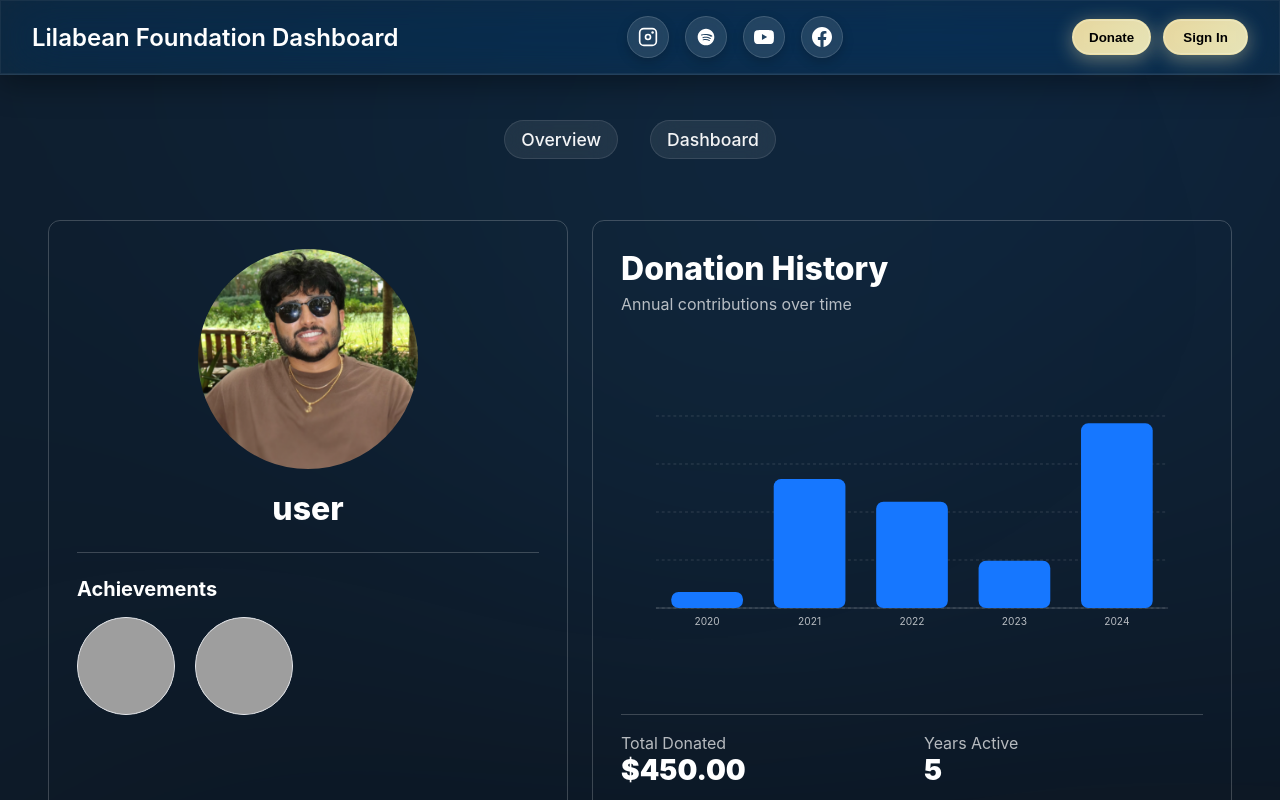
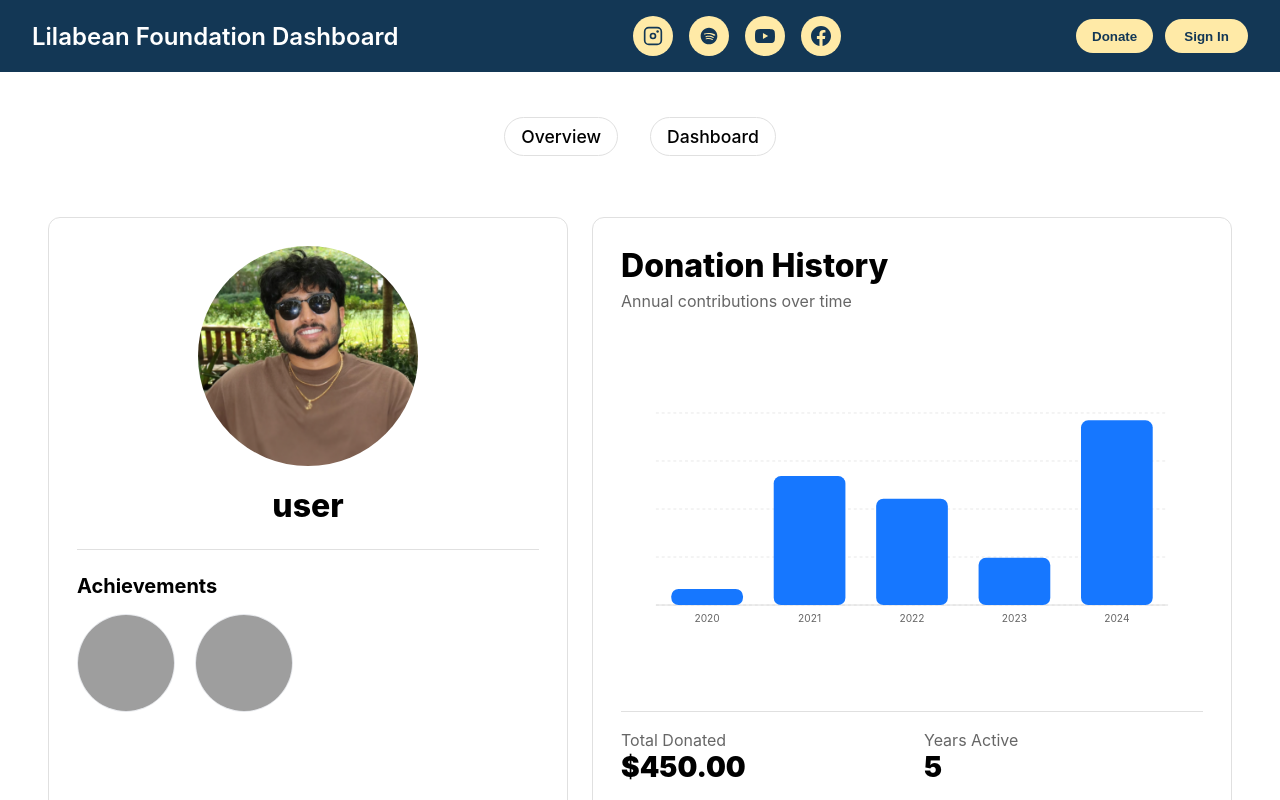
Before and after one commit to cfgcolumbus25/Team-7, a React (Vite) app in the folder frontend/: page /admin in a window 1280 px wide. Shown: the top 800 px of the page. Built offline with nearby package versions, Linux system fonts and the light colour scheme; grey boxes are pictures that could not be loaded.

Commit message:
changed styling back to light

```diff
--- a/frontend/src/components/ResearchTimeline.jsx
+++ b/frontend/src/components/ResearchTimeline.jsx
@@ -44,7 +44,7 @@ const YearLabel = styled(Typography)(({ position }) => ({
   left: `calc(${position}% - 20px)`, // center the label under the thumb
   fontWeight: 'bold',
   fontSize: '1.1rem',
-  color: '#fff',
+  color: '#000',
   pointerEvents: 'none',
   minWidth: '40px',
   textAlign: 'center',
@@ -58,23 +58,18 @@ const TilesGrid = styled(Box)(({ theme }) => ({
   marginTop: theme.spacing(4),
 }));
 
-// styled research tile card with glassy effect
+// styled research tile card
 const ResearchTile = styled(Card)(({ theme }) => ({
   height: '100%',
   display: 'flex',
   flexDirection: 'column',
-  background: 'rgba(19, 55, 85, 0.3)',
-  backdropFilter: 'blur(25px) saturate(180%)',
-  WebkitBackdropFilter: 'blur(25px) saturate(180%)',
-  border: '1px solid rgba(255, 255, 255, 0.15)',
-  borderRadius: '20px',
+  background: '#ffffff',
+  border: '1px solid #e0e0e0',
+  borderRadius: '12px',
   transition: 'all 0.3s ease-in-out',
-  boxShadow: '0 8px 32px 0 rgba(0, 0, 0, 0.3), 0 0 0 1px rgba(255, 255, 255, 0.05) inset',
+  boxShadow: '0 2px 8px rgba(0, 0, 0, 0.1)',
   '&:hover': {
-    transform: 'translateY(-8px)',
-    boxShadow: '0 12px 48px rgba(19, 55, 85, 0.5), 0 0 0 1px rgba(255, 255, 255, 0.1) inset',
-    background: 'rgba(19, 55, 85, 0.4)',
-    border: '1px solid rgba(255, 255, 255, 0.25)',
+    boxShadow: '0 4px 12px rgba(0, 0, 0, 0.15)',
   },
 }));
 
@@ -169,10 +164,10 @@ export default function ResearchTimeline({ selectedYear, setSelectedYear }) {
         gutterBottom
         sx={{
           mb: 4,
-          fontWeight: 'bold',
+          fontWeight: 800,
+          fontSize: '2.5rem',
           textAlign: 'center',
-          color: '#fff',
-          textShadow: '0 0 20px rgba(19, 55, 85, 0.5)',
+          color: '#000',
         }}
       >
         VIEW DONOR IMPACT
@@ -216,13 +211,13 @@ export default function ResearchTimeline({ selectedYear, setSelectedYear }) {
         {researchTiles.map((tile) => (
           <ResearchTile key={tile.id}>
             <CardContent sx={{ flexGrow: 1 }}>
-              <Typography variant="h6" component="h3" gutterBottom sx={{ fontWeight: 'bold', color: '#fff' }}>
+              <Typography variant="h6" component="h3" gutterBottom sx={{ fontWeight: 'bold', color: '#000' }}>
                 {tile.title}
               </Typography>
-              <Typography variant="body2" sx={{ mb: 2, color: 'rgba(255, 255, 255, 0.7)' }}>
+              <Typography variant="body2" sx={{ mb: 2, color: 'rgba(0, 0, 0, 0.7)' }}>
                 {tile.impact}
               </Typography>
-              <Typography variant="h6" sx={{ mb: 2, fontWeight: 'bold', color: '#64b5f6', textShadow: '0 0 10px rgba(100, 181, 246, 0.5)' }}>
+              <Typography variant="h6" sx={{ mb: 2, fontWeight: 'bold', color: '#000' }}>
                 {tile.money}
               </Typography>
               <Button
@@ -231,16 +226,14 @@ export default function ResearchTimeline({ selectedYear, setSelectedYear }) {
                 fullWidth
                 onClick={() => handleOpenPopup(tile.id)}
                 sx={{
-                  background: 'rgba(19, 55, 85, 0.4)',
-                  border: '1px solid rgba(255, 255, 255, 0.2)',
-                  color: '#fff',
-                  backdropFilter: 'blur(10px)',
-                  WebkitBackdropFilter: 'blur(10px)',
+                  background: '#FFEAA7',
+                  border: 'none',
+                  color: '#000',
                   borderRadius: '20px',
+                  fontWeight: 600,
                   '&:hover': {
-                    background: 'rgba(19, 55, 85, 0.6)',
-                    border: '1px solid rgba(255, 255, 255, 0.3)',
-                    boxShadow: '0 4px 16px rgba(19, 55, 85, 0.5)',
+                    background: '#FFEAA7',
+                    opacity: 0.9,
                   }
                 }}
               >
@@ -259,66 +252,62 @@ export default function ResearchTimeline({ selectedYear, setSelectedYear }) {
         fullWidth
         PaperProps={{
           sx: {
-            background: 'rgba(19, 55, 85, 0.5)',
-            backdropFilter: 'blur(40px) saturate(180%)',
-            WebkitBackdropFilter: 'blur(40px) saturate(180%)',
-            border: '1px solid rgba(255, 255, 255, 0.15)',
-            borderRadius: '24px',
-            boxShadow: '0 8px 32px 0 rgba(0, 0, 0, 0.4), 0 0 0 1px rgba(255, 255, 255, 0.1) inset',
+            background: '#ffffff',
+            border: '1px solid #e0e0e0',
+            borderRadius: '12px',
+            boxShadow: '0 4px 16px rgba(0, 0, 0, 0.15)',
           }
         }}
       >
-        <DialogTitle sx={{ m: 0, p: 2, display: 'flex', justifyContent: 'space-between', alignItems: 'center', color: '#fff' }}>
+        <DialogTitle sx={{ m: 0, p: 2, display: 'flex', justifyContent: 'space-between', alignItems: 'center', color: '#000' }}>
           {selectedTile?.title}
           <IconButton
             aria-label="close"
             onClick={handleClosePopup}
             sx={{
-              color: 'rgba(255, 255, 255, 0.7)',
+              color: 'rgba(0, 0, 0, 0.7)',
               '&:hover': {
-                color: '#fff',
-                background: 'rgba(255, 255, 255, 0.1)',
+                color: '#000',
+                background: 'rgba(0, 0, 0, 0.1)',
               }
             }}
           >
             <CloseIcon />
           </IconButton>
         </DialogTitle>
-        <DialogContent dividers sx={{ color: '#fff', borderColor: 'rgba(255, 255, 255, 0.1)' }}>
-          <Typography variant="body1" paragraph sx={{ color: 'rgba(255, 255, 255, 0.9)' }}>
+        <DialogContent dividers sx={{ color: '#000', borderColor: 'rgba(0, 0, 0, 0.1)' }}>
+          <Typography variant="body1" paragraph sx={{ color: 'rgba(0, 0, 0, 0.9)' }}>
             {selectedTile?.summary}
           </Typography>
           <Box sx={{ mt: 2 }}>
-            <Typography variant="subtitle2" sx={{ color: 'rgba(255, 255, 255, 0.7)' }} gutterBottom>
+            <Typography variant="subtitle2" sx={{ color: 'rgba(0, 0, 0, 0.7)' }} gutterBottom>
               Funding Amount:
             </Typography>
-            <Typography variant="h6" sx={{ fontWeight: 'bold', color: '#64b5f6', textShadow: '0 0 10px rgba(100, 181, 246, 0.5)' }}>
+            <Typography variant="h6" sx={{ fontWeight: 'bold', color: '#000' }}>
               {selectedTile?.money}
             </Typography>
           </Box>
           <Box sx={{ mt: 2 }}>
-            <Typography variant="subtitle2" sx={{ color: 'rgba(255, 255, 255, 0.7)' }} gutterBottom>
+            <Typography variant="subtitle2" sx={{ color: 'rgba(0, 0, 0, 0.7)' }} gutterBottom>
               Impact:
             </Typography>
-            <Typography variant="body2" sx={{ color: 'rgba(255, 255, 255, 0.9)' }}>
+            <Typography variant="body2" sx={{ color: 'rgba(0, 0, 0, 0.9)' }}>
               {selectedTile?.impact}
             </Typography>
           </Box>
         </DialogContent>
-        <DialogActions sx={{ p: 2, borderTop: '1px solid rgba(255, 255, 255, 0.1)' }}>
+        <DialogActions sx={{ p: 2, borderTop: '1px solid rgba(0, 0, 0, 0.1)' }}>
           <Button
             onClick={handleClosePopup}
             sx={{
-              background: 'rgba(19, 55, 85, 0.4)',
-              border: '1px solid rgba(255, 255, 255, 0.2)',
-              color: '#fff',
-              backdropFilter: 'blur(10px)',
-              WebkitBackdropFilter: 'blur(10px)',
+              background: '#FFEAA7',
+              border: 'none',
+              color: '#000',
               borderRadius: '20px',
+              fontWeight: 600,
               '&:hover': {
-                background: 'rgba(19, 55, 85, 0.6)',
-                border: '1px solid rgba(255, 255, 255, 0.3)',
-                boxShadow: '0 4px 16px rgba(19, 55, 85, 0.5)',
+                background: '#FFEAA7',
+                opacity: 0.9,
               }
             }}
           >
--- a/frontend/src/pages/AdminDashboard.jsx
+++ b/frontend/src/pages/AdminDashboard.jsx
@@ -62,13 +62,13 @@ function BarChart({ width = 800, height = 360, data = [] }) {
             y1={gy}
             x2={innerW}
             y2={gy}
-            stroke="rgba(255, 255, 255, 0.2)"
+            stroke="#e0e0e0"
             strokeDasharray="4 4"
           />
         ))}
 
         {/* axes */}
-        <line x1={0} y1={innerH} x2={innerW} y2={innerH} stroke="rgba(255, 255, 255, 0.3)" />
+        <line x1={0} y1={innerH} x2={innerW} y2={innerH} stroke="#d0d0d0" />
 
         {/* bars */}
         {data.map((d, i) => {
@@ -99,7 +99,7 @@ function BarChart({ width = 800, height = 360, data = [] }) {
                 <text
                   x={x + barW * 0.35}
                   y={y - 10}
-                  fill="#ffffff"
+                  fill="#000000"
                   fontSize={14}
                   fontWeight={700}
                   textAnchor="middle"
@@ -110,7 +110,7 @@ function BarChart({ width = 800, height = 360, data = [] }) {
               <text
                 x={x + barW * 0.35}
                 y={innerH + 24}
-                fill="rgba(255, 255, 255, 0.7)"
+                fill="#666666"
                 fontSize={14}
                 textAnchor="middle"
               >
@@ -174,7 +174,7 @@ export default function AdminDashboard() {
       style={{
         minHeight: "100vh",
         background: "transparent",
-        color: "#ffffff",
+        color: "#000000",
         display: "grid",
         gridTemplateColumns: "520px 1fr",
         gap: 24,
@@ -185,7 +185,7 @@ export default function AdminDashboard() {
       <aside
         style={{
           background: "transparent",
-          border: "1px solid rgba(255, 255, 255, 0.2)",
+          border: "1px solid #e0e0e0",
           borderRadius: 12,
           padding: 28,
         }}
@@ -205,13 +205,13 @@ export default function AdminDashboard() {
             }}
             style={{ borderRadius: "50%", objectFit: "cover" }}
           />
-          <h1 style={{ margin: "20px 0 0", fontSize: 32, fontWeight: 800, color: "#ffffff" }}>{username}</h1>
+          <h1 style={{ margin: "20px 0 0", fontSize: 32, fontWeight: 800, color: "#000000" }}>{username}</h1>
         </div>
 
-        <hr style={{ margin: "24px 0", border: 0, height: 1, background: "rgba(255, 255, 255, 0.2)" }} />
+        <hr style={{ margin: "24px 0", border: 0, height: 1, background: "#e0e0e0" }} />
 
         <div>
-          <div style={{ fontWeight: 700, fontSize: 20, marginBottom: 16, color: "#ffffff" }}>Achievements</div>
+          <div style={{ fontWeight: 700, fontSize: 20, marginBottom: 16, color: "#000000" }}>Achievements</div>
           <div style={{ display: "flex", gap: 20 }}>
             <div className="achv" style={{ position: "relative" }}>
               <Tooltip label="Board Member – Golf Charity Classic">
@@ -243,29 +243,29 @@ export default function AdminDashboard() {
       <main
         style={{
           background: "transparent",
-          border: "1px solid rgba(255, 255, 255, 0.2)",
+          border: "1px solid #e0e0e0",
           borderRadius: 12,
           padding: 28,
         }}
       >
         <div>
-          <h2 style={{ margin: 0, fontSize: 32, fontWeight: 800, color: "#ffffff" }}>Donation History</h2>
-          <div style={{ color: "rgba(255, 255, 255, 0.7)", marginTop: 6 }}>Annual contributions over time</div>
+          <h2 style={{ margin: 0, fontSize: 32, fontWeight: 800, color: "#000000" }}>Donation History</h2>
+          <div style={{ color: "#666666", marginTop: 6 }}>Annual contributions over time</div>
         </div>
         <div style={{ marginTop: 18 }}>
           <BarChart data={donations} />
         </div>
 
         {/* Footer stats */}
-        <hr style={{ margin: "18px 0 18px", border: 0, height: 1, background: "rgba(255, 255, 255, 0.2)" }} />
+        <hr style={{ margin: "18px 0 18px", border: 0, height: 1, background: "#e0e0e0" }} />
         <div style={{ display: "grid", gridTemplateColumns: "1fr 1fr", gap: 24 }}>
           <div>
-            <div style={{ color: "rgba(255, 255, 255, 0.7)" }}>Total Donated</div>
-            <div style={{ fontWeight: 900, fontSize: 28, color: "#ffffff" }}>{total.toLocaleString('en-US', { style: 'currency', currency: 'USD' })}</div>
+            <div style={{ color: "#666666" }}>Total Donated</div>
+            <div style={{ fontWeight: 900, fontSize: 28, color: "#000000" }}>{total.toLocaleString('en-US', { style: 'currency', currency: 'USD' })}</div>
           </div>
           <div>
-            <div style={{ color: "rgba(255, 255, 255, 0.7)" }}>Years Active</div>
-            <div style={{ fontWeight: 900, fontSize: 28, color: "#ffffff" }}>{yearsActive}</div>
+            <div style={{ color: "#666666" }}>Years Active</div>
+            <div style={{ fontWeight: 900, fontSize: 28, color: "#000000" }}>{yearsActive}</div>
           </div>
         </div>
       </main>
@@ -276,7 +276,7 @@ export default function AdminDashboard() {
         style={{
           marginTop: 40,
           background: 'transparent',
-          borderTop: '1px solid rgba(255, 255, 255, 0.2)',
+          borderTop: '1px solid #e0e0e0',
           padding: '32px 24px 80px',
         }}
       >
@@ -294,14 +294,14 @@ export default function AdminDashboard() {
           <div
             style={{
               background: 'transparent',
-              border: '1px solid rgba(255, 255, 255, 0.2)',
+              border: '1px solid #e0e0e0',
               borderRadius: 12,
               padding: 28,
               position: 'relative',
             }}
           >
-            <h3 style={{ margin: 0, fontSize: 22, fontWeight: 800, color: '#ffffff' }}>Automatically Add Research</h3>
-            <p style={{ margin: '10px 0 18px', color: 'rgba(255, 255, 255, 0.7)', fontSize: 14 }}>
+            <h3 style={{ margin: 0, fontSize: 22, fontWeight: 800, color: '#000000' }}>Automatically Add Research</h3>
+            <p style={{ margin: '10px 0 18px', color: '#666666', fontSize: 14 }}>
               Upload a PDF or paste text to ingest and summarize research data. The structured
               summary will appear to the right.
             </p>
@@ -315,7 +315,7 @@ export default function AdminDashboard() {
                   setUploadError(null);
                 }}
                 style={{
-                  color: '#ffffff',
+                  color: '#000000',
                   fontSize: 14,
                 }}
               />
@@ -327,12 +327,12 @@ export default function AdminDashboard() {
                   width: '100%',
                   fontFamily: 'inherit',
                   fontSize: 14,
-                  border: '1px solid rgba(255, 255, 255, 0.2)',
+                  border: '1px solid #e0e0e0',
                   borderRadius: 8,
                   padding: 10,
                   outline: 'none',
-                  background: 'rgba(255, 255, 255, 0.1)',
-                  color: '#ffffff',
+                  background: '#ffffff',
+                  color: '#000000',
                 }}
                 className="dashboard-textarea"
                 onChange={(e) => {
@@ -407,7 +407,7 @@ export default function AdminDashboard() {
                   Upload complete. See parsed output to the right.
                 </div>
               )}
-              <small style={{ color: 'rgba(255, 255, 255, 0.7)' }}>
+              <small style={{ color: '#666666' }}>
                 Supported: PDF (extracted text) or pasted raw text. Large files will be chunked
                 server‑side.
               </small>
@@ -417,7 +417,7 @@ export default function AdminDashboard() {
           <div
             style={{
               background: 'transparent',
-              border: '1px solid rgba(255, 255, 255, 0.2)',
+              border: '1px solid #e0e0e0',
               borderRadius: 12,
               padding: 28,
               minHeight: 380,
@@ -428,15 +428,15 @@ export default function AdminDashboard() {
             }}
           >
             {!uploadResult && !uploading && (
-              <div style={{ color: 'rgba(255, 255, 255, 0.7)' }}>
+              <div style={{ color: '#666666' }}>
                 Parsed research JSON will appear here after a successful upload.
               </div>
             )}
             {uploading && (
-              <div style={{ color: '#ffffff' }}>Processing upload…</div>
+              <div style={{ color: '#000000' }}>Processing upload…</div>
             )}
             {uploadResult && (
-              <code style={{ color: '#ffffff' }}>{JSON.stringify(uploadResult, null, 2)}</code>
+              <code style={{ color: '#000000' }}>{JSON.stringify(uploadResult, null, 2)}</code>
             )}
           </div>
         </div>
--- a/frontend/src/styles.css
+++ b/frontend/src/styles.css
@@ -1,8 +1,8 @@
 body {
   margin: 0;
   font-family: 'Inter', system-ui, sans-serif;
-  background: #0a0a0f;
-  color: #ffffff;
+  background: #ffffff;
+  color: #000000;
   min-height: 100vh;
   position: relative;
   overflow-x: hidden;
@@ -10,22 +10,7 @@ body {
 
 /* Animated gradient background with #133755 accents - glassy luminous effect */
 body::before {
-  content: '';
-  position: fixed;
-  top: -50%;
-  left: -50%;
-  width: 200%;
-  height: 200%;
-  background:
-    radial-gradient(circle at 20% 30%, rgba(19, 55, 85, 0.4) 0%, transparent 50%),
-    radial-gradient(circle at 80% 70%, rgba(19, 55, 85, 0.35) 0%, transparent 50%),
-    radial-gradient(circle at 50% 50%, rgba(19, 55, 85, 0.3) 0%, transparent 50%),
-    radial-gradient(circle at 10% 80%, rgba(19, 55, 85, 0.35) 0%, transparent 50%),
-    radial-gradient(circle at 60% 20%, rgba(25, 118, 210, 0.25) 0%, transparent 50%);
-  filter: blur(100px);
-  animation: gradientShift 20s ease infinite;
-  z-index: -1;
-  pointer-events: none;
+  display: none;
 }
 
 @keyframes gradientShift {
@@ -80,15 +65,6 @@ body::before {
   flex-direction: column;
 }
 
-.header {
-  display: flex;
-  justify-content: space-between;
-  align-items: center;
-  background: #1565c0;
-  padding: 1rem 2rem;
-  border-bottom: 1px solid #133755;
-  color: white;
-}
 
 .header-logo h1 {
   margin: 0;
@@ -109,21 +85,14 @@ body::before {
   width: 40px;
   height: 40px;
   border-radius: 50%;
-  background: rgba(255, 255, 255, 0.1);
-  backdrop-filter: blur(15px);
-  -webkit-backdrop-filter: blur(15px);
-  color: #fff;
+  background: #FFEAA7;
+  color: #133755;
   text-decoration: none;
   transition: all 0.3s ease;
-  border: 1px solid rgba(255, 255, 255, 0.15);
-  box-shadow: 0 4px 12px rgba(0, 0, 0, 0.2);
 }
 
 .social-btn:hover {
-  background: rgba(19, 55, 85, 0.4);
-  transform: translateY(-2px) scale(1.05);
-  border-color: rgba(255, 255, 255, 0.3);
-  box-shadow: 0 6px 20px rgba(19, 55, 85, 0.5);
+  opacity: 0.9;
 }
 
 .social-btn svg {
@@ -138,43 +107,33 @@ body::before {
 }
 
 .sign-in-btn {
-  background: linear-gradient(135deg, rgba(255, 234, 167, 0.9), rgba(255, 249, 196, 0.9));
-  color: #000;
-  border: 1px solid rgba(255, 234, 167, 0.3);
+  background: #FFEAA7;
+  color: #133755;
+  border: none;
   padding: 0.6rem 1.2rem;
   border-radius: 20px;
   cursor: pointer;
   font-weight: 600;
   transition: all 0.3s ease;
-  backdrop-filter: blur(15px);
-  -webkit-backdrop-filter: blur(15px);
-  box-shadow: 0 4px 20px rgba(255, 234, 167, 0.4), 0 0 0 1px rgba(255, 255, 255, 0.2) inset;
 }
 
 .sign-in-btn:hover {
-  transform: translateY(-2px);
-  box-shadow: 0 6px 28px rgba(255, 234, 167, 0.6), 0 0 0 1px rgba(255, 255, 255, 0.3) inset;
-  background: linear-gradient(135deg, rgba(255, 234, 167, 1), rgba(255, 249, 196, 1));
+  opacity: 0.9;
 }
 
 .donate-btn {
-  background: linear-gradient(135deg, rgba(255, 234, 167, 0.9), rgba(255, 249, 196, 0.9));
-  color: #000;
-  border: 1px solid rgba(255, 234, 167, 0.3);
+  background: #FFEAA7;
+  color: #133755;
+  border: none;
   padding: 0.6rem 1rem;
   border-radius: 20px;
   cursor: pointer;
   font-weight: 600;
   transition: all 0.3s ease;
-  backdrop-filter: blur(15px);
-  -webkit-backdrop-filter: blur(15px);
-  box-shadow: 0 4px 20px rgba(255, 234, 167, 0.4), 0 0 0 1px rgba(255, 255, 255, 0.2) inset;
 }
 
 .donate-btn:hover {
-  transform: translateY(-2px);
-  box-shadow: 0 6px 28px rgba(255, 234, 167, 0.6), 0 0 0 1px rgba(255, 255, 255, 0.3) inset;
-  background: linear-gradient(135deg, rgba(255, 234, 167, 1), rgba(255, 249, 196, 1));
+  opacity: 0.9;
 }
 
 .dashboard {
@@ -206,15 +165,11 @@ body::before {
   display: flex;
   justify-content: space-between;
   align-items: center;
-  background: rgba(19, 55, 85, 0.4);
-  backdrop-filter: blur(30px) saturate(180%);
-  -webkit-backdrop-filter: blur(30px) saturate(180%);
+  background: #133755;
   padding: 1rem 2rem;
-  border-bottom: 1px solid rgba(255, 255, 255, 0.1);
   color: #fff;
   flex-wrap: wrap;
   position: relative;
-  box-shadow: 0 8px 32px 0 rgba(0, 0, 0, 0.4), 0 0 0 1px rgba(255, 255, 255, 0.05) inset;
 }
 
 .nav-bar {
@@ -230,33 +185,26 @@ body::before {
   font-size: 1.1rem;
   font-weight: 500;
   text-decoration: none;
-  color: rgba(255, 255, 255, 0.95);
+  color: #000000;
   position: relative;
   padding: 0.5rem 1rem;
   border-radius: 20px;
   transition: all 0.3s ease;
-  background: rgba(255, 255, 255, 0.08);
-  backdrop-filter: blur(15px);
-  -webkit-backdrop-filter: blur(15px);
-  border: 1px solid rgba(255, 255, 255, 0.1);
+  background: #ffffff;
+  border: 1px solid #e0e0e0;
 }
 
 .nav-link:hover {
-  color: #fff;
-  transform: translateY(-2px);
-  background: rgba(255, 255, 255, 0.15);
-  box-shadow: 0 4px 16px rgba(19, 55, 85, 0.5);
-  border: 1px solid rgba(255, 255, 255, 0.2);
+  opacity: 0.8;
 }
 
 .nav-link--active {
-  color: #fff;
+  color: #000;
   font-weight: 600;
-  background: rgba(19, 55, 85, 0.5);
-  box-shadow: 0 4px 20px rgba(19, 55, 85, 0.6), 0 0 0 1px rgba(255, 255, 255, 0.15) inset;
-  border: 1px solid rgba(255, 255, 255, 0.2);
+  background: #FFEAA7;
+  border: none;
 }
 
 .dashboard-textarea::placeholder {
-  color: rgba(255, 255, 255, 0.5);
+  color: rgba(0, 0, 0, 0.5);
 }
```
Also changed, not shown: 1 other file (tests, documents, lock files or other folders).
